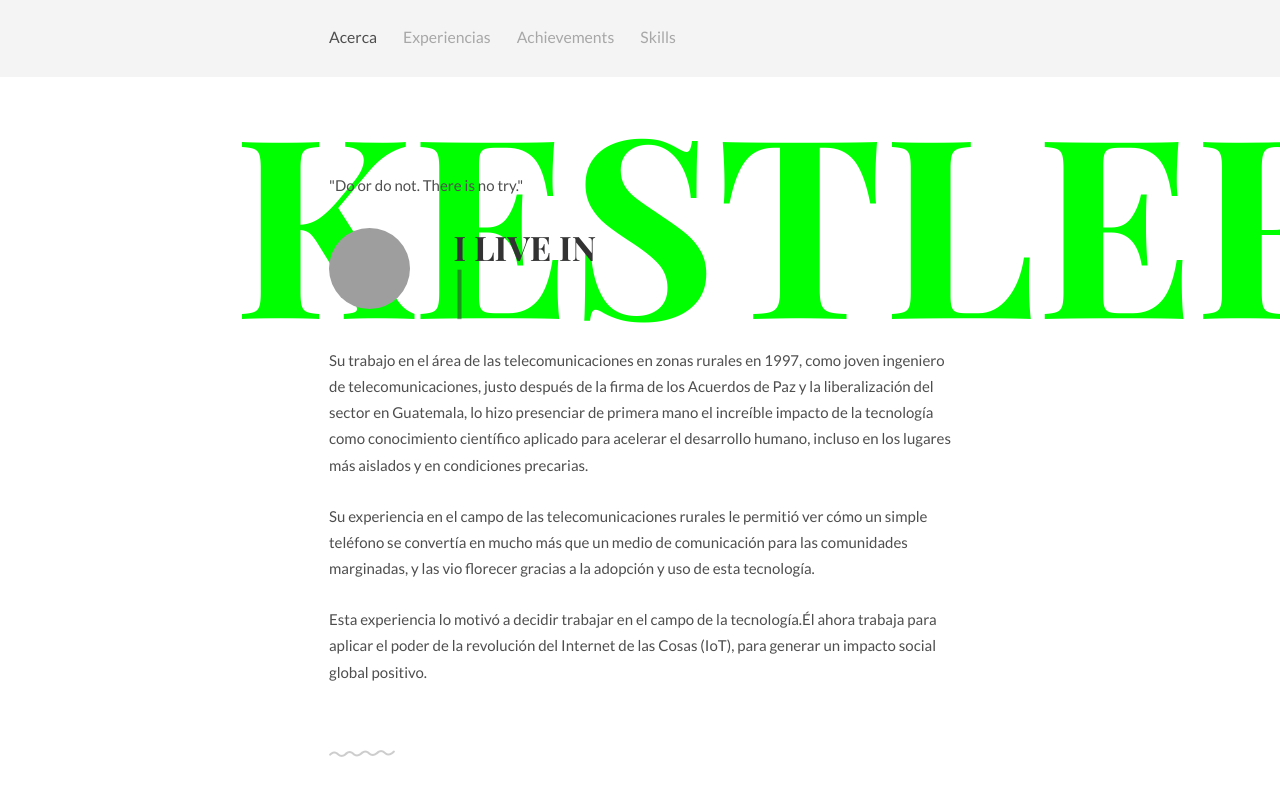
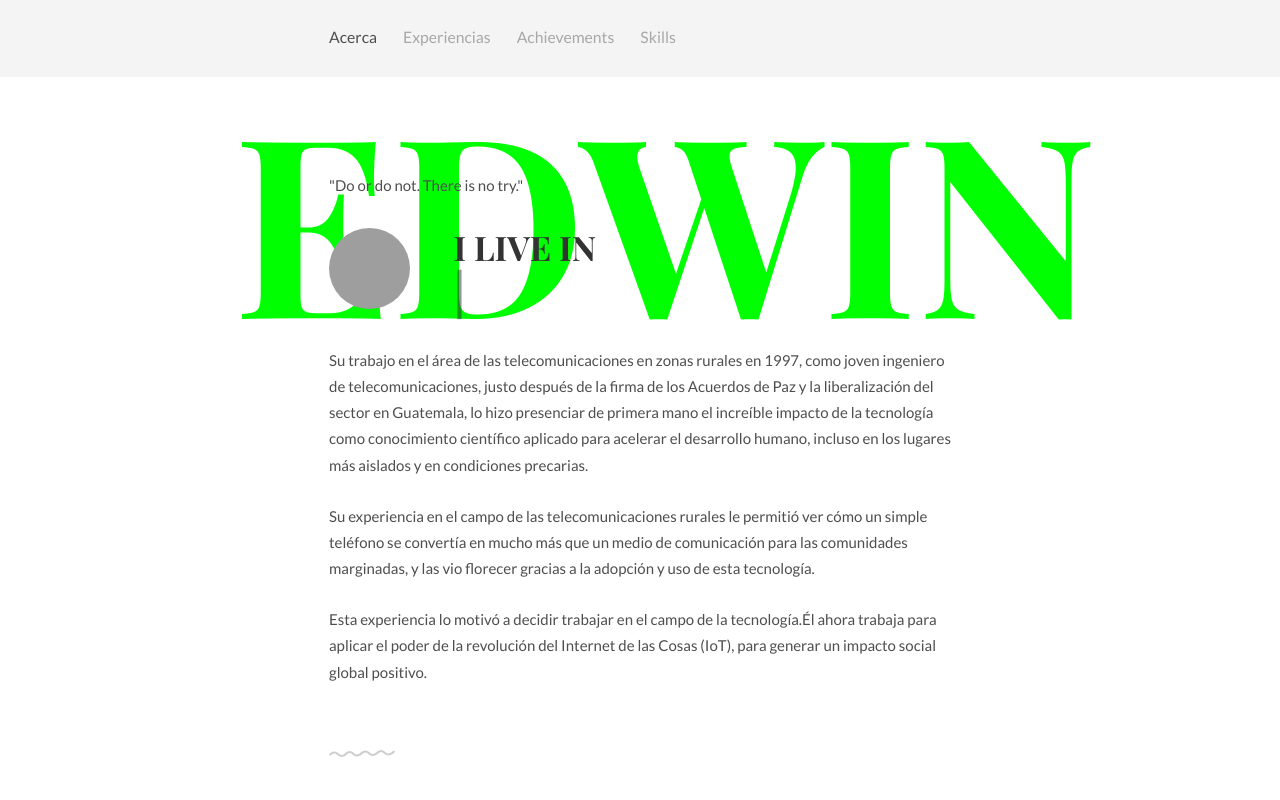
Before and after one commit to delmarhighschool/Edwin-s-webpages-template., a plain HTML site: page index.html in a window 1280 px wide. Shown: the top 800 px of the page. Drawn offline with Linux system fonts and the light colour scheme; grey boxes are pictures that could not be loaded.

Commit message:
changed the name

```diff
--- a/index.html
+++ b/index.html
@@ -15,7 +15,7 @@
     <style>
       .intro h1:before {
         /* Edit this with your name or anything else */
-        content: 'KESTLER';
+        content: 'EDWIN';
       }
     </style>
   </head>
```
